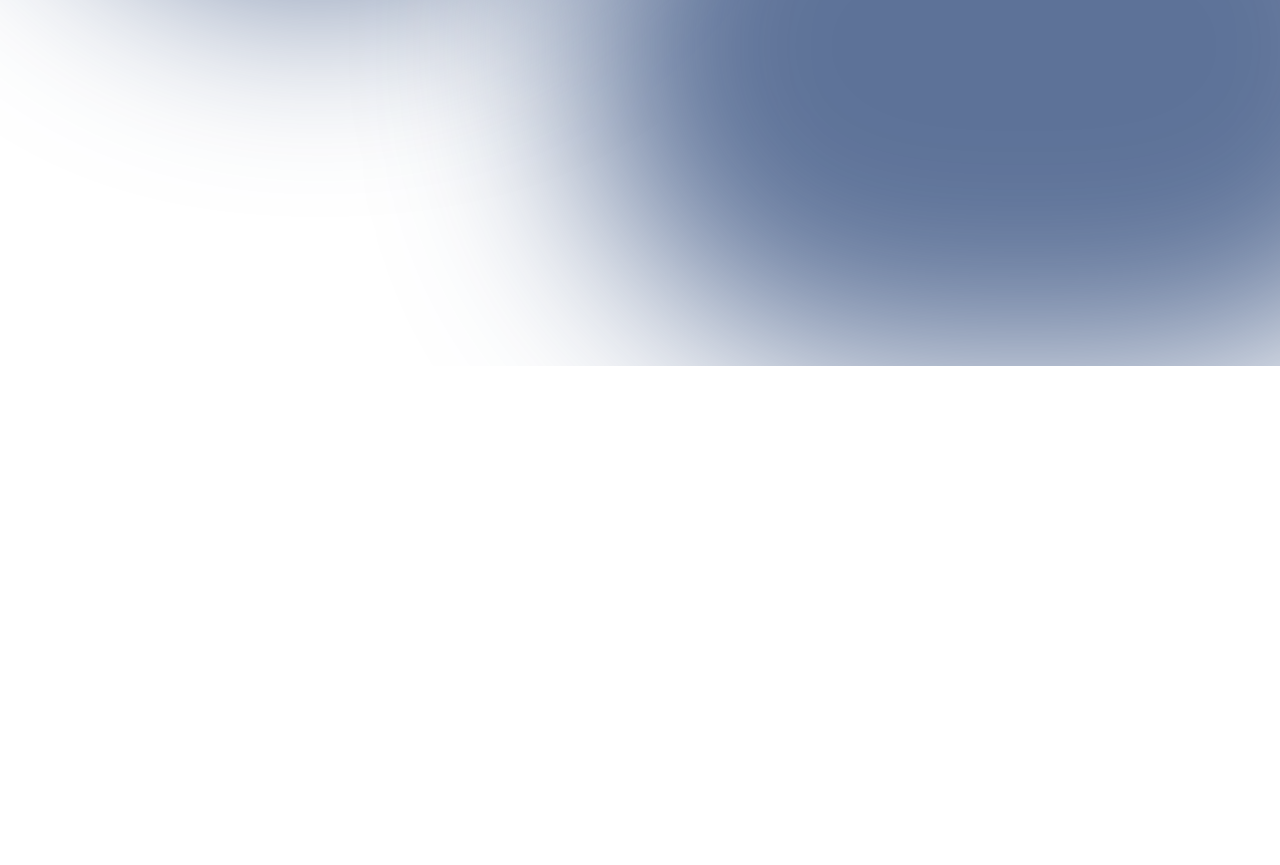
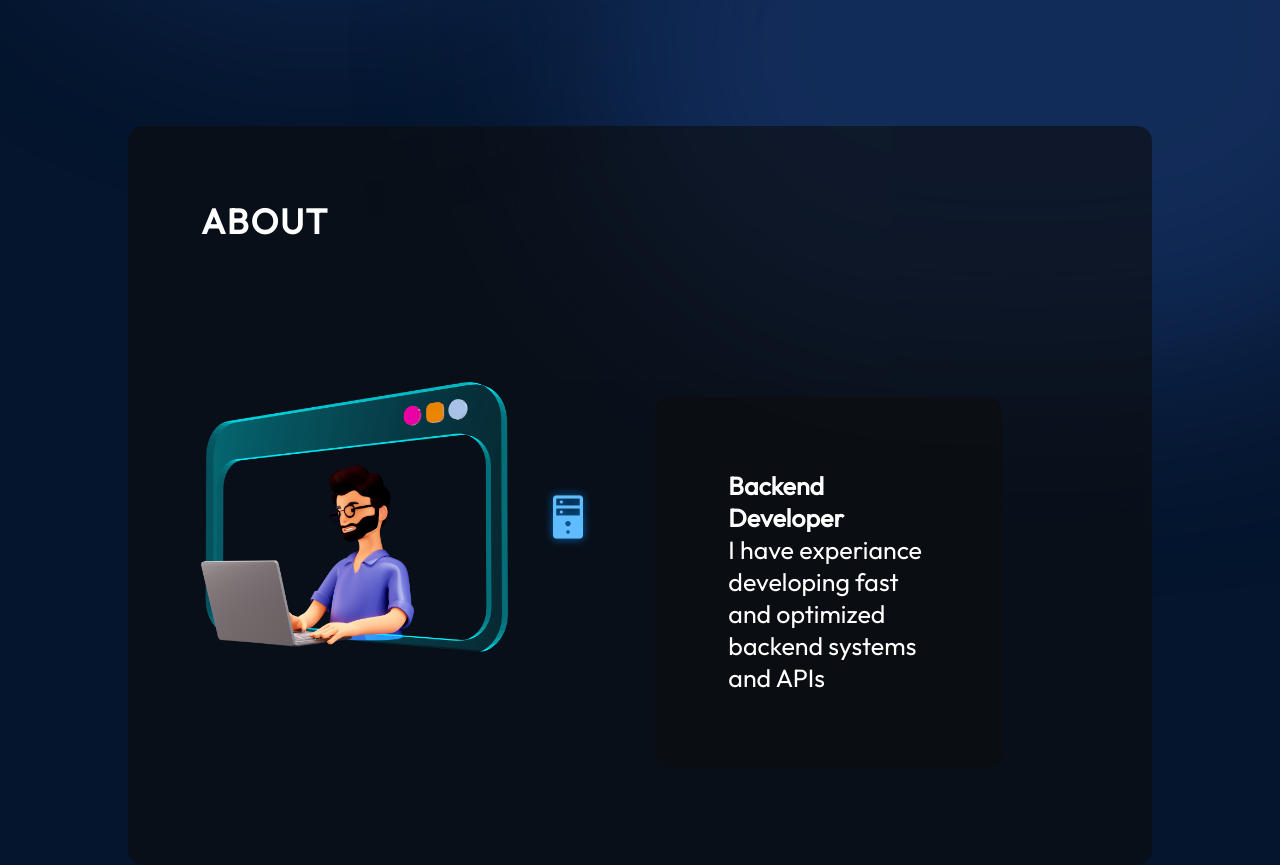
Before and after one commit to iamkoushik1999/Porfolio-2024, a React (Vite) app: page / in a window 1280 px wide. Shown: the part 670-1535 px from the top of the page. Before the commit the page ends 1036 px from the top, so only its background shows below. Built offline with nearby package versions, Linux system fonts and the light colour scheme.

Commit message:
About Section

```diff
--- a/src/App.jsx
+++ b/src/App.jsx
@@ -1,6 +1,7 @@
 import styles from './App.module.css';
 import { Navbar } from './components/Navbar/Navbar';
 import { Hero } from './components/Hero/Hero';
+import { About } from './components/About/About';
 
 function App() {
   return (
@@ -8,6 +9,7 @@
       <div className={styles.App}>
         <Navbar />
         <Hero />
+        <About />
       </div>
     </>
   );
--- /dev/null
+++ b/src/components/About/About.jsx
@@ -0,0 +1,41 @@
+// import React from 'react';
+
+import styles from './About.module.css';
+import { getImageUrl } from '../../utils';
+
+export const About = () => {
+  return (
+    <section className={styles.container}>
+      <h2 className={styles.title}>About</h2>
+      <div className={styles.content}>
+        <img
+          className={styles.aboutImage}
+          src={getImageUrl('about/aboutImage.png')}
+          alt='Me using laptop'
+        />
+        <ul className={styles.aboutItems}>
+          {/* <li className={styles.aboutItem}>
+            <img src={getImageUrl('about/cursorIcon.png')} alt='Cursor image' />
+            <div className={styles.container}>
+              <h3>Frontend Developer</h3>
+              <p>
+                I am a frontend developer with experiance in building responsive
+                and optimized sites
+              </p>
+            </div>
+          </li> */}
+          <li className={styles.aboutItem}>
+            <img src={getImageUrl('about/serverIcon.png')} alt='Server image' />
+            <div className={styles.container}>
+              <h3>Backend Developer</h3>
+              <p>
+                I have experiance developing fast and optimized backend systems
+                and APIs
+              </p>
+            </div>
+          </li>
+        </ul>
+      </div>
+    </section>
+  );
+};
--- /dev/null
+++ b/src/components/About/About.module.css
@@ -0,0 +1,67 @@
+@import "../../vars.css";
+
+.container {
+  position: relative;
+  background-color: rgba(12, 12, 12, 0.6);
+  border-radius: 15px;
+  padding: 73px;
+  margin-top: 129px;
+  z-index: 1;
+  margin-left: 10%;
+  margin-right: 10%;
+}
+
+.title {
+  color: var(--color-text);
+  font-size: 35px;
+  font-weight: 700;
+  letter-spacing: 1.75px;
+  text-transform: uppercase;
+}
+
+.content {
+  display: flex;
+  flex-direction: row;
+  align-items: center;
+}
+
+.aboutImage {
+  width: 35%;
+}
+
+.aboutItems {
+  color: var(--color-text);
+  display: flex;
+  flex-direction: column;
+  gap: 50px;
+}
+
+.aboutItem {
+  display: flex;
+  flex-direction: row;
+  align-items: center;
+  border-radius: 20px;
+  list-style: none;
+  padding: 25px;
+  background-image: linear-gradient(
+    90deg,
+    rgba(165, 215, 232, 0.42) 0%,
+    rgba(255, 255, 255, 0) 100%
+  );
+  background-size: 0 100%;
+  background-repeat: no-repeat;
+  transition: 0.4s;
+}
+
+.aboutItem:hover {
+  background-size: 100% 100%;
+}
+
+.aboutItem h3 {
+  font-size: 25px;
+  font-weight: 600;
+}
+
+.aboutItem p {
+  font-size: 25px;
+}
```
Also changed, not shown: assets/about/aboutImage.png.
